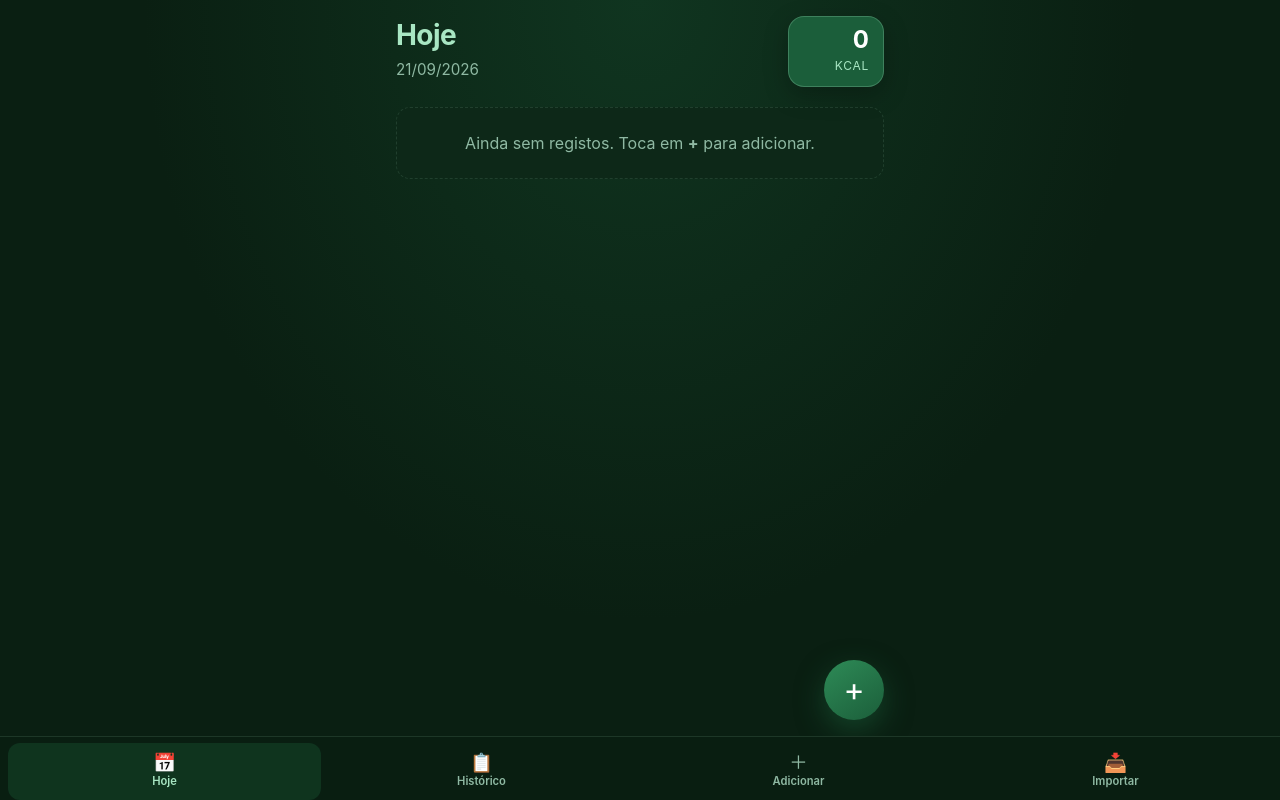
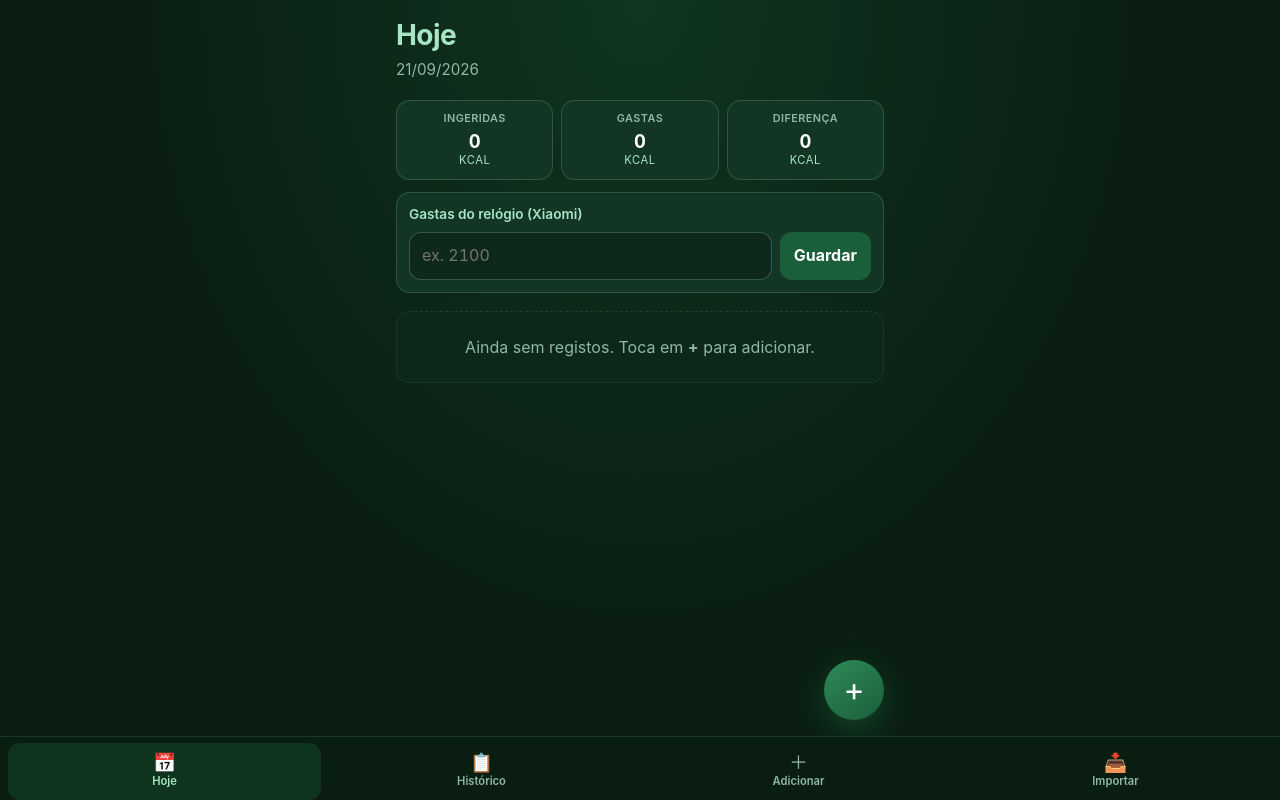
Before and after one commit to arquitectus-boop/calorie-tracker, a React (Vite) app: page / in a window 1280 px wide. Built offline with nearby package versions, Linux system fonts and the light colour scheme.

Commit message:
Calorias gastas (Xiaomi): ingestão, gasto e diferença

```diff
--- a/src/App.css
+++ b/src/App.css
@@ -72,6 +72,153 @@
   letter-spacing: 0.06em;
 }
 
+
+
+.day-summary {
+  margin: 0 0 18px;
+  display: flex;
+  flex-direction: column;
+  gap: 12px;
+}
+
+.summary-grid {
+  display: grid;
+  grid-template-columns: repeat(3, minmax(0, 1fr));
+  gap: 8px;
+}
+
+.summary-card {
+  background: var(--bg-card);
+  border: 1px solid rgba(168, 230, 195, 0.18);
+  border-radius: 14px;
+  padding: 10px 8px;
+  text-align: center;
+}
+
+.summary-label {
+  display: block;
+  font-size: 0.68rem;
+  font-weight: 600;
+  letter-spacing: 0.04em;
+  text-transform: uppercase;
+  color: var(--text-muted);
+  margin-bottom: 4px;
+}
+
+.summary-value {
+  display: block;
+  font-size: 1.15rem;
+  font-weight: 700;
+  line-height: 1.1;
+  color: #fff;
+  font-variant-numeric: tabular-nums;
+}
+
+.summary-unit {
+  display: block;
+  margin-top: 2px;
+  font-size: 0.7rem;
+  color: var(--green-soft);
+  text-transform: uppercase;
+  letter-spacing: 0.05em;
+}
+
+.summary-diff.surplus .summary-value {
+  color: #ffb4a8;
+}
+
+.summary-diff.deficit .summary-value {
+  color: #9be7b8;
+}
+
+.burned-form {
+  background: var(--bg-card);
+  border: 1px solid rgba(168, 230, 195, 0.18);
+  border-radius: 14px;
+  padding: 12px;
+}
+
+.burned-label {
+  display: block;
+  font-size: 0.85rem;
+  font-weight: 560;
+  margin-bottom: 8px;
+  color: var(--green-soft);
+}
+
+.burned-row {
+  display: flex;
+  gap: 8px;
+}
+
+.burned-input {
+  flex: 1;
+  min-height: var(--tap);
+  border-radius: 12px;
+  border: 1px solid rgba(168, 230, 195, 0.25);
+  background: rgba(0, 0, 0, 0.22);
+  color: #fff;
+  padding: 0 12px;
+  font-size: 1rem;
+  font-variant-numeric: tabular-nums;
+}
+
+.burned-save {
+  flex: 0 0 auto;
+  min-height: var(--tap);
+  padding: 0 14px;
+  border: 0;
+  border-radius: 12px;
+  background: var(--green);
+  color: #fff;
+  font-weight: 650;
+}
+
+.history-metrics {
+  display: flex;
+  flex-direction: column;
+  align-items: flex-end;
+  gap: 4px;
+  min-width: 132px;
+}
+
+.history-metric {
+  display: flex;
+  flex-direction: column;
+  align-items: flex-end;
+  gap: 0;
+}
+
+.history-metric-label {
+  font-size: 0.65rem;
+  text-transform: uppercase;
+  letter-spacing: 0.04em;
+  color: var(--text-muted);
+}
+
+.history-metric-value {
+  font-size: 0.92rem;
+  font-weight: 650;
+  font-variant-numeric: tabular-nums;
+  color: #fff;
+}
+
+.history-metric-value.surplus {
+  color: #ffb4a8;
+}
+
+.history-metric-value.deficit {
+  color: #9be7b8;
+}
+
+.history-item {
+  align-items: flex-start;
+}
+
+.history-count {
+  display: block;
+  margin-top: 4px;
+}
 
 .sort-bar {
   display: flex;
--- a/src/App.tsx
+++ b/src/App.tsx
@@ -21,6 +21,7 @@ function App() {
     importEntries,
     frequentFoods,
     recentFoods,
+    setDayBurned,
   } = useEntries()
 
   const [view, setView] = useState<View>('hoje')
@@ -39,6 +40,7 @@ function App() {
       days.find((d) => d.date === date) ?? {
         date,
         total: 0,
+        burned: 0,
         entries: [] as FoodEntry[],
       }
     )
@@ -92,6 +94,10 @@ function App() {
             onEdit={goEdit}
             onDelete={handleDelete}
             onAdd={() => goAdd()}
+            onSaveBurned={async (date, kcal) => {
+              await setDayBurned(date, kcal)
+              showToast('Calorias gastas guardadas')
+            }}
           />
         )}
 
--- a/src/components/DayView.tsx
+++ b/src/components/DayView.tsx
@@ -1,4 +1,4 @@
-import { useMemo, useState } from 'react'
+import { useEffect, useMemo, useState } from 'react'
 import type { DaySummary, FoodEntry } from '../types'
 import { formatDayTitle, formatDatePT } from '../lib/dates'
 import { entryLineTotal } from '../hooks/useEntries'
@@ -11,6 +11,7 @@ interface Props {
   onEdit: (entry: FoodEntry) => void
   onDelete: (entry: FoodEntry) => void
   onAdd: () => void
+  onSaveBurned: (date: string, kcal: number) => Promise<void>
 }
 
 function sortEntries(entries: FoodEntry[], mode: SortMode): FoodEntry[] {
@@ -26,13 +27,38 @@ function sortEntries(entries: FoodEntry[], mode: SortMode): FoodEntry[] {
   )
 }
 
-export function DayView({ day, onEdit, onDelete, onAdd }: Props) {
+function formatDiff(n: number): string {
+  if (n > 0) return `+${n}`
+  return String(n)
+}
+
+export function DayView({ day, onEdit, onDelete, onAdd, onSaveBurned }: Props) {
   const [sortMode, setSortMode] = useState<SortMode>('oldest')
+  const [burnedInput, setBurnedInput] = useState(
+    day.burned > 0 ? String(day.burned) : '',
+  )
+  const [savingBurned, setSavingBurned] = useState(false)
+
+  useEffect(() => {
+    setBurnedInput(day.burned > 0 ? String(day.burned) : '')
+  }, [day.date, day.burned])
 
   const sorted = useMemo(
     () => sortEntries(day.entries, sortMode),
     [day.entries, sortMode],
   )
+
+  const diff = day.total - day.burned
+
+  async function handleSaveBurned() {
+    const value = Number(burnedInput.replace(',', '.'))
+    setSavingBurned(true)
+    try {
+      await onSaveBurned(day.date, Number.isFinite(value) ? value : 0)
+    } finally {
+      setSavingBurned(false)
+    }
+  }
 
   return (
     <div className="day-view">
@@ -41,11 +67,54 @@ export function DayView({ day, onEdit, onDelete, onAdd }: Props) {
           <h1 className="day-title">{formatDayTitle(day.date)}</h1>
           <p className="day-date">{formatDatePT(day.date)}</p>
         </div>
-        <div className="day-total" aria-label="Total do dia">
-          <span className="day-total-num">{day.total}</span>
-          <span className="day-total-unit">kcal</span>
+      </header>
+
+      <section className="day-summary" aria-label="Resumo do dia">
+        <div className="summary-grid">
+          <div className="summary-card">
+            <span className="summary-label">Ingeridas</span>
+            <span className="summary-value">{day.total}</span>
+            <span className="summary-unit">kcal</span>
+          </div>
+          <div className="summary-card">
+            <span className="summary-label">Gastas</span>
+            <span className="summary-value">{day.burned}</span>
+            <span className="summary-unit">kcal</span>
+          </div>
+          <div className={`summary-card summary-diff ${diff > 0 ? 'surplus' : diff < 0 ? 'deficit' : ''}`}>
+            <span className="summary-label">Diferença</span>
+            <span className="summary-value">{formatDiff(diff)}</span>
+            <span className="summary-unit">kcal</span>
+          </div>
         </div>
-      </header>
+
+        <div className="burned-form">
+          <label className="burned-label" htmlFor="burned-kcal">
+            Gastas do relógio (Xiaomi)
+          </label>
+          <div className="burned-row">
+            <input
+              id="burned-kcal"
+              className="burned-input"
+              type="number"
+              inputMode="numeric"
+              min={0}
+              step={1}
+              placeholder="ex. 2100"
+              value={burnedInput}
+              onChange={(e) => setBurnedInput(e.target.value)}
+            />
+            <button
+              type="button"
+              className="burned-save"
+              onClick={handleSaveBurned}
+              disabled={savingBurned}
+            >
+              Guardar
+            </button>
+          </div>
+        </div>
+      </section>
 
       {day.entries.length > 1 && (
         <div className="sort-bar" role="group" aria-label="Ordenar entradas">
--- a/src/components/History.tsx
+++ b/src/components/History.tsx
@@ -6,9 +6,16 @@ interface Props {
   onSelectDay: (date: string) => void
 }
 
+function formatDiff(n: number): string {
+  if (n > 0) return `+${n}`
+  return String(n)
+}
+
 export function History({ days, onSelectDay }: Props) {
   const today = todayISO()
-  const past = days.filter((d) => d.date !== today || d.entries.length > 0)
+  const past = days.filter(
+    (d) => d.date !== today || d.entries.length > 0 || d.burned > 0,
+  )
 
   if (past.length === 0) {
     return (
@@ -23,7 +30,9 @@ export function History({ days, onSelectDay }: Props) {
     <div className="history">
       <h1 className="page-title">Histórico</h1>
       <ul className="history-list">
-        {past.map((d) => (
+        {past.map((d) => {
+          const diff = d.total - d.burned
+          return (
             <li key={d.date}>
               <button
                 type="button"
@@ -35,18 +44,35 @@ export function History({ days, onSelectDay }: Props) {
                     {d.date === today ? 'Hoje' : formatDateLabel(d.date)}
                   </span>
                   <span className="history-date">{formatDatePT(d.date)}</span>
-              </div>
-              <div className="history-right">
-                <span className="history-total">{d.total}</span>
-                <span className="history-unit">kcal</span>
                   <span className="history-count">
                     {d.entries.length}{' '}
                     {d.entries.length === 1 ? 'item' : 'itens'}
                   </span>
                 </div>
+                <div className="history-right history-metrics">
+                  <span className="history-metric">
+                    <span className="history-metric-label">Ingeridas</span>
+                    <span className="history-metric-value">{d.total} kcal</span>
+                  </span>
+                  <span className="history-metric">
+                    <span className="history-metric-label">Gastas</span>
+                    <span className="history-metric-value">{d.burned} kcal</span>
+                  </span>
+                  <span className="history-metric">
+                    <span className="history-metric-label">Diferença</span>
+                    <span
+                      className={`history-metric-value ${
+                        diff > 0 ? 'surplus' : diff < 0 ? 'deficit' : ''
+                      }`}
+                    >
+                      {formatDiff(diff)} kcal
+                    </span>
+                  </span>
+                </div>
               </button>
             </li>
-        ))}
+          )
+        })}
       </ul>
     </div>
   )
--- a/src/hooks/useEntries.ts
+++ b/src/hooks/useEntries.ts
@@ -2,7 +2,9 @@ import { useCallback, useEffect, useMemo, useState } from 'react'
 import type { DaySummary, FoodEntry } from '../types'
 import {
   deleteEntry as deleteEntryStorage,
+  loadBurnedMap,
   loadEntries,
+  saveBurned,
   saveEntry,
   saveEntriesBulk,
 } from '../lib/storage'
@@ -19,14 +21,16 @@ export function entryLineTotal(e: FoodEntry): number {
 
 export function useEntries() {
   const [entries, setEntries] = useState<FoodEntry[]>([])
+  const [burnedByDate, setBurnedByDate] = useState<Record<string, number>>({})
   const [loading, setLoading] = useState(true)
 
   useEffect(() => {
     let cancelled = false
     ;(async () => {
-      const data = await loadEntries()
+      const [data, burned] = await Promise.all([loadEntries(), loadBurnedMap()])
       if (!cancelled) {
         setEntries(data.sort(sortEntries))
+        setBurnedByDate(burned)
         setLoading(false)
       }
     })()
@@ -36,8 +40,20 @@ export function useEntries() {
   }, [])
 
   const refresh = useCallback(async () => {
-    const data = await loadEntries()
+    const [data, burned] = await Promise.all([loadEntries(), loadBurnedMap()])
     setEntries(data.sort(sortEntries))
+    setBurnedByDate(burned)
+  }, [])
+
+  const setDayBurned = useCallback(async (date: string, kcal: number) => {
+    const value = Math.max(0, Math.round(kcal) || 0)
+    await saveBurned(date, value)
+    setBurnedByDate((prev) => {
+      const next = { ...prev }
+      if (value === 0) delete next[date]
+      else next[date] = value
+      return next
+    })
   }, [])
 
   const addEntry = useCallback(
@@ -102,11 +118,12 @@ export function useEntries() {
       result.push({
         date,
         total,
+        burned: burnedByDate[date] ?? 0,
         entries: list.sort((a, b) => a.createdAt - b.createdAt || a.id.localeCompare(b.id)),
       })
     }
     return result.sort((a, b) => b.date.localeCompare(a.date))
-  }, [entries])
+  }, [entries, burnedByDate])
 
   const today = useMemo(() => {
     const iso = todayISO()
@@ -114,10 +131,11 @@ export function useEntries() {
       days.find((d) => d.date === iso) ?? {
         date: iso,
         total: 0,
+        burned: burnedByDate[iso] ?? 0,
         entries: [] as FoodEntry[],
       }
     )
-  }, [days])
+  }, [days, burnedByDate])
 
   const frequentFoods = useMemo(() => {
     const counts = new Map<
@@ -167,6 +185,7 @@ export function useEntries() {
     removeEntry,
     importEntries,
     refresh,
+    setDayBurned,
     frequentFoods,
     recentFoods,
   }
--- a/src/lib/storage.ts
+++ b/src/lib/storage.ts
@@ -1,5 +1,10 @@
 import { openDB, type DBSchema, type IDBPDatabase } from 'idb'
 import type { FoodEntry } from '../types'
+
+interface DayBurned {
+  date: string
+  kcal: number
+}
 
 interface CalorieDB extends DBSchema {
   entries: {
@@ -7,20 +12,30 @@ interface CalorieDB extends DBSchema {
     value: FoodEntry
     indexes: { 'by-date': string }
   }
+  burned: {
+    key: string
+    value: DayBurned
+  }
 }
 
 const DB_NAME = 'calorie-tracker'
-const DB_VERSION = 1
+const DB_VERSION = 2
 const LS_KEY = 'calorie-tracker-entries-v1'
+const LS_BURNED_KEY = 'calorie-tracker-burned-v1'
 
 let dbPromise: Promise<IDBPDatabase<CalorieDB>> | null = null
 
 function getDB() {
   if (!dbPromise) {
     dbPromise = openDB<CalorieDB>(DB_NAME, DB_VERSION, {
-      upgrade(db) {
-        const store = db.createObjectStore('entries', { keyPath: 'id' })
-        store.createIndex('by-date', 'date')
+      upgrade(db, oldVersion) {
+        if (oldVersion < 1) {
+          const store = db.createObjectStore('entries', { keyPath: 'id' })
+          store.createIndex('by-date', 'date')
+        }
+        if (oldVersion < 2 && !db.objectStoreNames.contains('burned')) {
+          db.createObjectStore('burned', { keyPath: 'date' })
+        }
       },
     })
   }
@@ -46,6 +61,25 @@ function saveToLocalStorage(entries: FoodEntry[]) {
   }
 }
 
+function loadBurnedFromLocalStorage(): Record<string, number> {
+  try {
+    const raw = localStorage.getItem(LS_BURNED_KEY)
+    if (!raw) return {}
+    const parsed = JSON.parse(raw) as Record<string, number>
+    return parsed && typeof parsed === 'object' ? parsed : {}
+  } catch {
+    return {}
+  }
+}
+
+function saveBurnedToLocalStorage(map: Record<string, number>) {
+  try {
+    localStorage.setItem(LS_BURNED_KEY, JSON.stringify(map))
+  } catch {
+    // ignore
+  }
+}
+
 async function syncLocalStorageFromIDB() {
   try {
     const db = await getDB()
@@ -56,12 +90,23 @@ async function syncLocalStorageFromIDB() {
   }
 }
 
+async function syncBurnedLocalStorageFromIDB() {
+  try {
+    const db = await getDB()
+    const all = await db.getAll('burned')
+    const map: Record<string, number> = {}
+    for (const row of all) map[row.date] = row.kcal
+    saveBurnedToLocalStorage(map)
+  } catch {
+    // ignore
+  }
+}
+
 export async function loadEntries(): Promise<FoodEntry[]> {
   try {
     const db = await getDB()
     let all = await db.getAll('entries')
     if (all.length === 0) {
-      // migrate from localStorage if present
       const ls = loadFromLocalStorage()
       if (ls.length > 0) {
         const tx = db.transaction('entries', 'readwrite')
@@ -124,3 +169,46 @@ export async function clearAllEntries(): Promise<void> {
     localStorage.removeItem(LS_KEY)
   }
 }
+
+export async function loadBurnedMap(): Promise<Record<string, number>> {
+  try {
+    const db = await getDB()
+    const all = await db.getAll('burned')
+    if (all.length === 0) {
+      const ls = loadBurnedFromLocalStorage()
+      const dates = Object.keys(ls)
+      if (dates.length > 0) {
+        const tx = db.transaction('burned', 'readwrite')
+        await Promise.all([
+          ...dates.map((date) => tx.store.put({ date, kcal: ls[date] })),
+          tx.done,
+        ])
+      }
+      return ls
+    }
+    const map: Record<string, number> = {}
+    for (const row of all) map[row.date] = row.kcal
+    saveBurnedToLocalStorage(map)
+    return map
+  } catch {
+    return loadBurnedFromLocalStorage()
+  }
+}
+
+export async function saveBurned(date: string, kcal: number): Promise<void> {
+  const value = Math.max(0, Math.round(kcal) || 0)
+  try {
+    const db = await getDB()
+    if (value === 0) {
+      await db.delete('burned', date)
+    } else {
+      await db.put('burned', { date, kcal: value })
+    }
+    await syncBurnedLocalStorageFromIDB()
+  } catch {
+    const map = loadBurnedFromLocalStorage()
+    if (value === 0) delete map[date]
+    else map[date] = value
+    saveBurnedToLocalStorage(map)
+  }
+}
--- a/src/types.ts
+++ b/src/types.ts
@@ -13,5 +13,6 @@ export type View = 'hoje' | 'historico' | 'adicionar' | 'importar'
 export interface DaySummary {
   date: string
   total: number
+  burned: number
   entries: FoodEntry[]
 }
```
Lines whose indentation alone changed are shown as unchanged.
